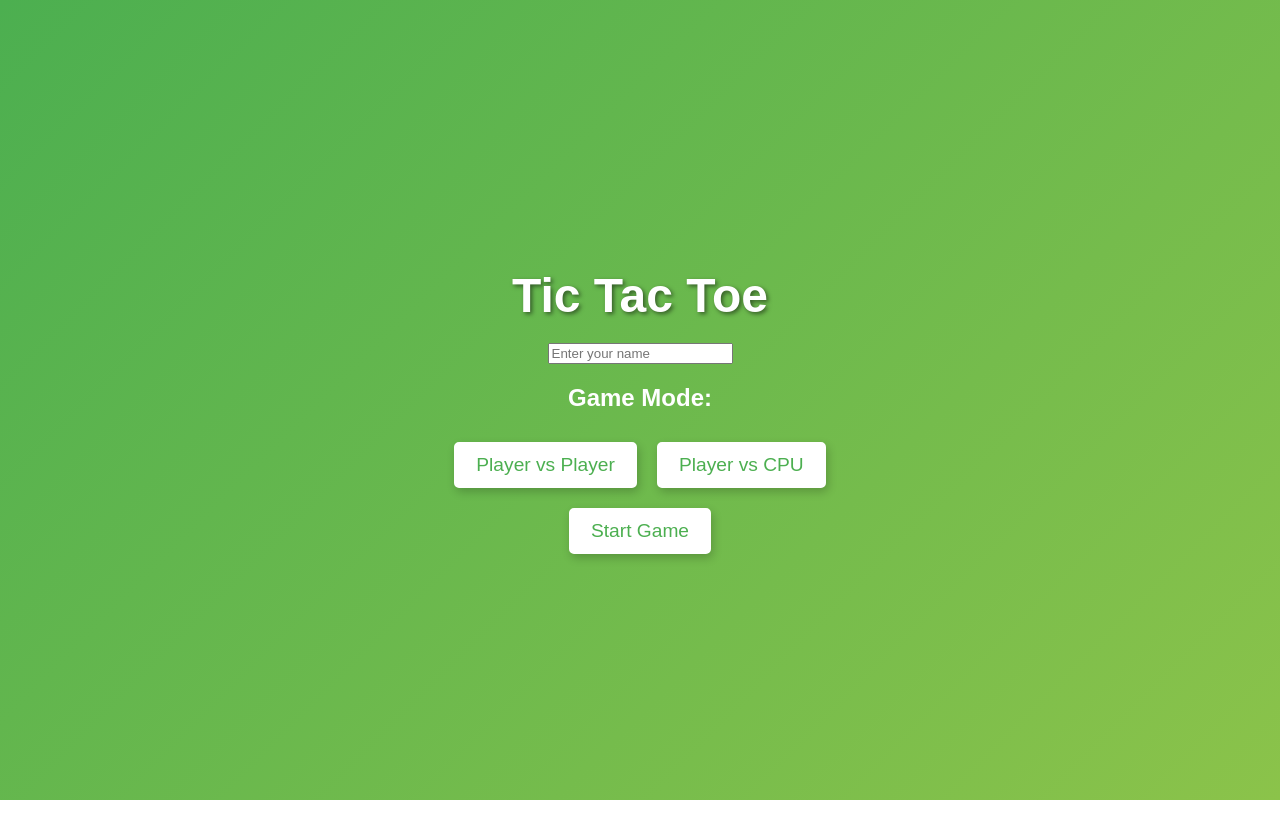
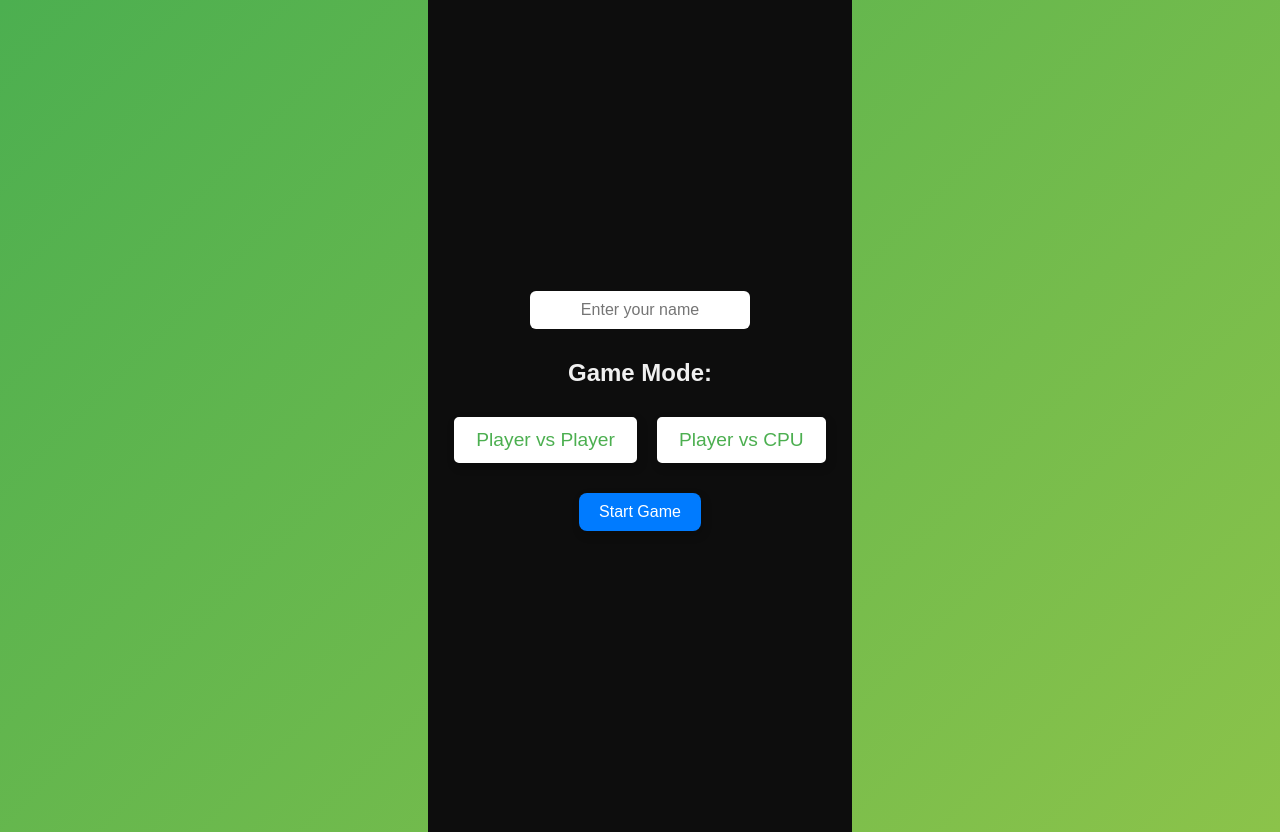
Before and after one commit to ekojodu/titato, a React (Vite) app: page / in a window 1280 px wide. Before the commit the page ends 800 px from the top, so only its background shows below. Built offline with nearby package versions, Linux system fonts and the light colour scheme.

Commit message:
Update GameBoard.jsx

```diff
--- a/src/components/GameBoard.jsx
+++ b/src/components/GameBoard.jsx
@@ -3,7 +3,7 @@ import GameMode from './GameMode';
 import DifficultySelector from './DifficultySelector';
 import Cell from './Cell';
 import ScoreBoard from './ScoreBoard';
-import { checkWinner, getCpuMove } from './cpuLogic'; // ✅ import AI logic
+import { checkWinner, getCpuMove } from './cpuLogic';
 
 const Gameboard = () => {
 	const [board, setBoard] = useState(Array(9).fill(null));
@@ -65,16 +65,15 @@ const Gameboard = () => {
 	};
 
 	return (
-		<div>
-			<h1>Tic Tac Toe</h1>
-
+		<div style={styles.container}>
 			{!isNameEntered ? (
-				<div>
+				<div style={styles.startScreen}>
 					<input
 						type="text"
 						value={playerName}
 						onChange={(e) => setPlayerName(e.target.value)}
 						placeholder="Enter your name"
+						style={styles.input}
 					/>
 					<GameMode mode={mode} setMode={setMode} />
 					{mode === 'CPU' && (
@@ -83,25 +82,19 @@ const Gameboard = () => {
 							setDifficulty={setDifficulty}
 						/>
 					)}
-					<button onClick={handleNameSubmit}>Start Game</button>
+					<button style={styles.startButton} onClick={handleNameSubmit}>
+						Start Game
+					</button>
 				</div>
 			) : (
 				<>
-					<h2>Welcome, {playerName}</h2>
+					<h2 style={styles.welcome}>Welcome, {playerName}</h2>
 
-					<div style={{ maxWidth: '600px', margin: '0 auto' }}>
+					<div style={styles.scoreWrapper}>
 						<ScoreBoard mode={mode} playerName={playerName} winner={winner} />
 					</div>
 
-					<div
-						className="game-board"
-						style={{
-							display: 'grid',
-							gridTemplateColumns: 'repeat(3, 100px)',
-							gap: '4px',
-							margin: '1rem auto',
-						}}
-					>
+					<div style={styles.board}>
 						{board.map((value, index) => (
 							<Cell
 								key={index}
@@ -112,17 +105,19 @@ const Gameboard = () => {
 					</div>
 
 					{winner && (
-						<h2>
+						<h3 style={styles.message}>
 							{winner === 'Draw'
 								? "It's a draw!"
 								: winner === 'O'
-								? 'CPU wins!'
+								? mode === 'CPU'
+									? 'CPU wins!'
+									: 'Player 2 wins!'
 								: `${playerName} wins!`}
-						</h2>
+						</h3>
 					)}
 
 					{!winner && (
-						<h3>
+						<h3 style={styles.message}>
 							{mode === 'CPU'
 								? currentPlayer === 'Player 1'
 									? `${playerName}'s Turn (X)`
@@ -133,11 +128,80 @@ const Gameboard = () => {
 						</h3>
 					)}
 
-					<button onClick={resetGame}>Restart Game</button>
+					<button style={styles.restartButton} onClick={resetGame}>
+						Restart Game
+					</button>
 				</>
 			)}
 		</div>
 	);
 };
 
+const styles = {
+	container: {
+		minHeight: '100vh',
+		backgroundColor: '#0d0d0d',
+		color: '#f0f0f0',
+		display: 'flex',
+		flexDirection: 'column',
+		alignItems: 'center',
+		justifyContent: 'center',
+		padding: '1rem',
+		overflow: 'hidden',
+	},
+	startScreen: {
+		display: 'flex',
+		flexDirection: 'column',
+		alignItems: 'center',
+		gap: '10px',
+	},
+	input: {
+		padding: '10px',
+		borderRadius: '6px',
+		border: 'none',
+		outline: 'none',
+		width: '200px',
+		textAlign: 'center',
+		fontSize: '16px',
+	},
+	startButton: {
+		padding: '10px 20px',
+		backgroundColor: '#007bff',
+		border: 'none',
+		borderRadius: '8px',
+		color: '#fff',
+		fontSize: '16px',
+		cursor: 'pointer',
+		marginTop: '10px',
+	},
+	board: {
+		display: 'grid',
+		gridTemplateColumns: 'repeat(3, 100px)',
+		gap: '5px',
+		margin: '1rem 0',
+	},
+	welcome: {
+		marginBottom: '10px',
+		fontSize: '18px',
+	},
+	message: {
+		fontSize: '16px',
+		marginTop: '8px',
+		textAlign: 'center',
+	},
+	scoreWrapper: {
+		marginBottom: '10px',
+	},
+	restartButton: {
+		marginTop: '8px',
+		padding: '10px 20px',
+		borderRadius: '8px',
+		border: 'none',
+		backgroundColor: '#ff4d4f',
+		color: '#fff',
+		fontSize: '16px',
+		cursor: 'pointer',
+	},
+};
+
 export default Gameboard;
```
